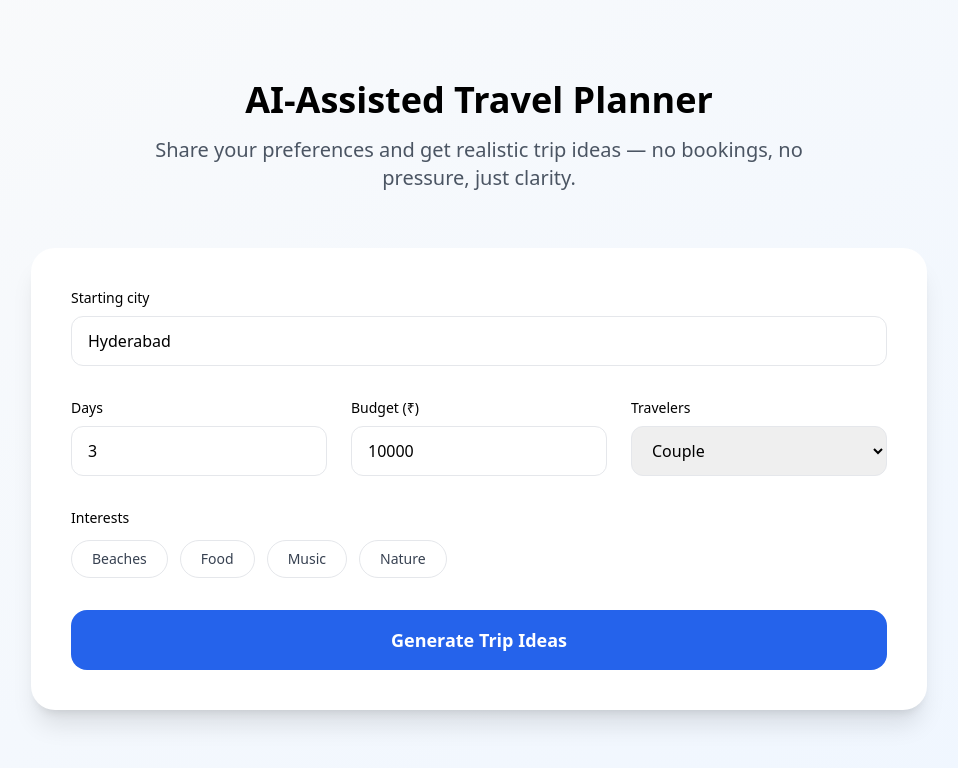
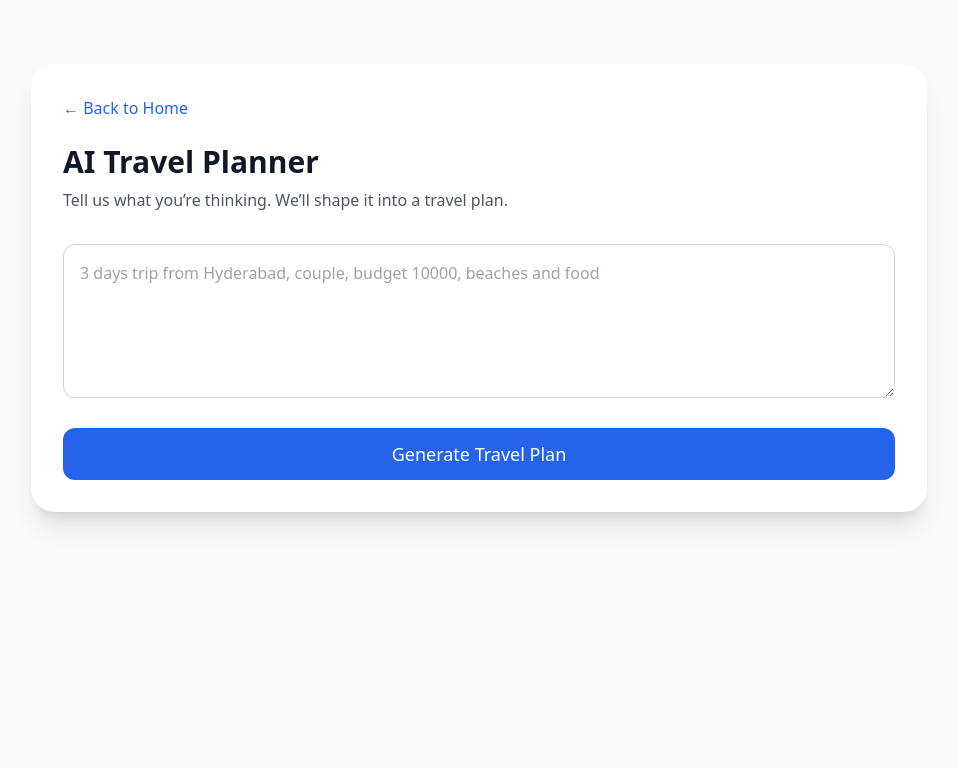
Before and after one commit to sudheercg/trippligo, a React (Vite) app: page /planner in a window 1280 px wide. Shown: the top 768 px of the page, without its empty margins (161-1119 px from the left). Built offline with nearby package versions, Linux system fonts and the light colour scheme.

Commit message:
Upgrade Planner.jsx with mock AI and back-to-home navigation

```diff
--- a/src/App.jsx
+++ b/src/App.jsx
@@ -46,9 +46,43 @@ export default function App() {
               </div>
 
               {/* Visual placeholder */}
-              <div className="flex justify-center">
-                <div className="w-96 h-96 rounded-3xl bg-gradient-to-br from-blue-100 to-blue-300 shadow-xl" />
-              </div>
+      <div className="w-96 h-96 rounded-3xl bg-gradient-to-br from-blue-600 via-blue-500 to-indigo-600 shadow-2xl p-8 flex flex-col justify-between text-white">
+
+  {/* Top */}
+  <div>
+    <span className="inline-block mb-4 px-4 py-1 rounded-full bg-white/20 text-sm tracking-wide">
+      Intelligent Travel Preview
+    </span>
+
+    <h3 className="text-3xl font-extrabold leading-tight mb-4">
+      What if planning<br />felt effortless?
+    </h3>
+
+    <p className="text-white/90 text-lg">
+      Describe your trip in one minute.
+      <br />
+      Get a thoughtful plan in seconds.
+    </p>
+  </div>
+
+  {/* Middle */}
+  <div className="mt-6 space-y-2 text-white/90 text-base">
+    <div>📍 Destination ideas</div>
+    <div>🗓️ Day-wise flow</div>
+    <div>💰 Budget-aware suggestions</div>
+    <div>🍴 Food & experiences</div>
+  </div>
+
+  {/* Bottom */}
+  <div className="border-t border-white/30 pt-4">
+    <p className="text-sm text-white/80">
+      No bookings. No ads.
+    </p>
+    <p className="font-semibold text-lg">
+      Just ideas worth considering.
+    </p>
+  </div>
+</div>
             </section>
 
             {/* Features */}
--- a/src/pages/Planner.jsx
+++ b/src/pages/Planner.jsx
@@ -1,170 +1,138 @@
-import { useState } from "react";
-import { generatePlan } from "../engine/plannerEngine";
+import { useState } from "react"
+import { Link } from "react-router-dom"
+import { getTravelPlan } from "../services/aiService"
 
 export default function Planner() {
-  const [form, setForm] = useState({
-    fromCity: "Hyderabad",
-    days: 3,
-    budget: 10000,
-    travelers: "couple",
-    interests: []
-  });
+  const [prompt, setPrompt] = useState("")
+  const [plan, setPlan] = useState(null)
+  const [message, setMessage] = useState("")
+  const [loading, setLoading] = useState(false)
 
-  const [plan, setPlan] = useState(null);
+  const handleSubmit = async () => {
+    if (!prompt.trim()) {
+      setMessage("Please describe your travel idea to get meaningful suggestions.")
+      setPlan(null)
+      return
+    }
 
-  function handleChange(e) {
-    const { name, value } = e.target;
-    setForm(prev => ({ ...prev, [name]: value }));
-  }
+    setLoading(true)
+    setMessage("")
+    setPlan(null)
 
-  function toggleInterest(interest) {
-    setForm(prev => ({
-      ...prev,
-      interests: prev.interests.includes(interest)
-        ? prev.interests.filter(i => i !== interest)
-        : [...prev.interests, interest]
-    }));
-  }
+    try {
+      const result = await getTravelPlan(prompt)
 
-  function handleSubmit(e) {
-    e.preventDefault();
-    setPlan(generatePlan(form));
+      if (result?.type !== "success") {
+        setMessage(result?.message || "Unable to generate plan.")
+      } else {
+        setPlan(result)
+      }
+    } catch {
+      setMessage("Something went wrong. Please try again.")
+    } finally {
+      setLoading(false)
+    }
   }
 
   return (
-    <div className="min-h-screen bg-gradient-to-br from-gray-50 to-blue-50 px-6 py-20">
-      <div className="max-w-4xl mx-auto">
+    <div className="min-h-screen bg-gray-50 px-6 py-16">
+      <div className="max-w-4xl mx-auto bg-white rounded-3xl shadow-xl p-8">
+
+        {/* Back Navigation */}
+        <Link
+          to="/"
+          className="inline-block mb-6 text-blue-600 hover:text-blue-700 font-medium"
+        >
+          ← Back to Home
+        </Link>
 
         {/* Header */}
-        <div className="text-center mb-14">
-          <h1 className="text-4xl font-extrabold mb-4">
-            AI-Assisted Travel Planner
-          </h1>
-          <p className="text-xl text-gray-600 max-w-2xl mx-auto">
-            Share your preferences and get realistic trip ideas —
-            no bookings, no pressure, just clarity.
-          </p>
-        </div>
+        <h1 className="text-3xl font-bold text-gray-900 mb-2">
+          AI Travel Planner
+        </h1>
+        <p className="text-gray-600 mb-8">
+          Tell us what you’re thinking. We’ll shape it into a travel plan.
+        </p>
 
-        {/* Planner Card */}
-        <div className="bg-white rounded-3xl shadow-xl p-10 mb-16">
-          <form onSubmit={handleSubmit} className="space-y-8">
+        {/* Input */}
+        <textarea
+          rows="5"
+          value={prompt}
+          onChange={(e) => setPrompt(e.target.value)}
+          placeholder="3 days trip from Hyderabad, couple, budget 10000, beaches and food"
+          className="w-full p-4 border border-gray-300 rounded-xl focus:ring-2 focus:ring-blue-500 focus:outline-none"
+        />
 
-            <div>
-              <label className="block text-sm font-medium mb-2">
-                Starting city
-              </label>
-              <input
-                name="fromCity"
-                value={form.fromCity}
-                onChange={handleChange}
-                className="w-full border rounded-xl px-4 py-3 focus:outline-none focus:ring-2 focus:ring-blue-500"
-              />
-            </div>
+        <button
+          onClick={handleSubmit}
+          disabled={loading}
+          className="mt-6 w-full bg-blue-600 text-white py-3 rounded-xl text-lg font-medium hover:bg-blue-700 transition disabled:opacity-60"
+        >
+          {loading ? "Analyzing your request..." : "Generate Travel Plan"}
+        </button>
 
-            <div className="grid md:grid-cols-3 gap-6">
-              <div>
-                <label className="block text-sm font-medium mb-2">
-                  Days
-                </label>
-                <input
-                  type="number"
-                  name="days"
-                  value={form.days}
-                  onChange={handleChange}
-                  className="w-full border rounded-xl px-4 py-3"
-                />
-              </div>
+        {/* Error / Info Message */}
+        {message && (
+          <div className="mt-6 bg-red-50 text-red-600 p-4 rounded-xl">
+            {message}
+          </div>
+        )}
 
-              <div>
-                <label className="block text-sm font-medium mb-2">
-                  Budget (₹)
-                </label>
-                <input
-                  type="number"
-                  name="budget"
-                  value={form.budget}
-                  onChange={handleChange}
-                  className="w-full border rounded-xl px-4 py-3"
-                />
-              </div>
+        {/* Result */}
+        {plan && (
+          <div className="mt-10 space-y-6">
 
-              <div>
-                <label className="block text-sm font-medium mb-2">
-                  Travelers
-                </label>
-                <select
-                  name="travelers"
-                  value={form.travelers}
-                  onChange={handleChange}
-                  className="w-full border rounded-xl px-4 py-3"
-                >
-                  <option value="solo">Solo</option>
-                  <option value="couple">Couple</option>
-                  <option value="family">Family</option>
-                  <option value="friends">Friends</option>
-                </select>
-              </div>
-            </div>
+            <Section title="🧭 Trip Overview">
+              {plan.overview || "Overview not available."}
+            </Section>
 
-            <div>
-              <label className="block text-sm font-medium mb-3">
-                Interests
-              </label>
-              <div className="flex flex-wrap gap-3">
-                {["beaches", "food", "music", "nature"].map(item => (
-                  <button
-                    type="button"
-                    key={item}
-                    onClick={() => toggleInterest(item)}
-                    className={`px-5 py-2 rounded-full border text-sm capitalize transition ${
-                      form.interests.includes(item)
-                        ? "bg-blue-600 text-white border-blue-600"
-                        : "bg-white text-gray-700 hover:border-gray-400"
-                    }`}
-                  >
-                    {item}
-                  </button>
-                ))}
-              </div>
-            </div>
+            <Section title="📍 Suggested Destinations">
+              {Array.isArray(plan.destinations) ? (
+                <ul className="list-disc pl-6 space-y-1">
+                  {plan.destinations.map((d, i) => (
+                    <li key={i}>{d}</li>
+                  ))}
+                </ul>
+              ) : (
+                <p>No destination suggestions available.</p>
+              )}
+            </Section>
 
-            <button
-              type="submit"
-              className="w-full py-4 rounded-2xl bg-blue-600 text-white text-lg font-semibold hover:bg-blue-700 transition"
-            >
-              Generate Trip Ideas
-            </button>
-          </form>
-        </div>
+            <Section title="🗓 Sample Itinerary">
+              {Array.isArray(plan.itinerary) ? (
+                <ul className="space-y-2">
+                  {plan.itinerary.map((day, i) => (
+                    <li key={i}>• {day}</li>
+                  ))}
+                </ul>
+              ) : (
+                <p>No itinerary details available.</p>
+              )}
+            </Section>
 
-        {/* Results */}
-        {plan && (
-          <div className="space-y-10">
-            <h2 className="text-3xl font-bold text-center">
-              Suggested Trips
-            </h2>
+            <Section title="💰 Budget Insight">
+              {plan.budget || "Budget estimate not available."}
+            </Section>
 
-            {plan.recommendations.map((item, index) => (
-              <div
-                key={index}
-                className="bg-white rounded-2xl shadow p-8"
-              >
-                <h3 className="text-2xl font-semibold mb-4">
-                  {item.destination}
-                </h3>
-                <p className="text-gray-700 leading-relaxed whitespace-pre-line">
-                  {item.summary.trim()}
-                </p>
-              </div>
-            ))}
+            <Section title="⚠️ Practical Tips">
+              {plan.tips || "No additional tips available."}
+            </Section>
 
-            <p className="text-sm text-gray-500 text-center max-w-3xl mx-auto">
-              {plan.disclaimer}
-            </p>
           </div>
         )}
       </div>
     </div>
-  );
+  )
 }
+
+/* Reusable Section Card */
+function Section({ title, children }) {
+  return (
+    <div className="bg-gray-50 border border-gray-200 rounded-2xl p-6">
+      <h3 className="text-xl font-semibold mb-3">{title}</h3>
+      <div className="text-gray-700 leading-relaxed">
+        {children}
+      </div>
+    </div>
+  )
+}
--- /dev/null
+++ b/src/services/aiService.js
@@ -0,0 +1,16 @@
+import { generateMockPlan } from "./mockAI"
+
+export async function getTravelPlan(prompt) {
+  // simulate network + AI thinking delay
+  await new Promise((res) => setTimeout(res, 800))
+
+  // basic validation
+  if (prompt.length < 10) {
+    return {
+      type: "error",
+      message: "Please provide a bit more detail for better suggestions."
+    }
+  }
+
+  return generateMockPlan(prompt)
+}
--- /dev/null
+++ b/src/services/mockAI.js
@@ -0,0 +1,64 @@
+export function generateMockPlan(prompt) {
+  const text = prompt.toLowerCase()
+
+  let destinations = []
+  let itinerary = []
+  let budget = ""
+  let tips = ""
+
+  if (text.includes("beach")) {
+    destinations = [
+      "Goa – Vibrant beaches, nightlife, food",
+      "Gokarna – Peaceful beaches and sunsets"
+    ]
+
+    itinerary = [
+      "Day 1: Travel, beach walk, seafood dinner",
+      "Day 2: Beach hopping, cafes, sunset view",
+      "Day 3: Leisure morning and return"
+    ]
+
+    budget = "₹9,000–₹12,000 per couple using train or bus travel."
+    tips = "Avoid peak weekends. South Goa and Gokarna are calmer."
+  }
+  else if (text.includes("hill") || text.includes("mountain")) {
+    destinations = [
+      "Coorg – Coffee plantations and waterfalls",
+      "Ooty – Cool climate and scenic views"
+    ]
+
+    itinerary = [
+      "Day 1: Travel and local exploration",
+      "Day 2: Nature walks, viewpoints, relaxed evening",
+      "Day 3: Leisure breakfast and return"
+    ]
+
+    budget = "₹8,000–₹11,000 per couple depending on stay choice."
+    tips = "Pack warm clothing and book stays close to town."
+  }
+  else {
+    destinations = [
+      "Hampi – History, culture, and landscapes",
+      "Pondicherry – Cafes, heritage streets, beaches"
+    ]
+
+    itinerary = [
+      "Day 1: Travel and local sightseeing",
+      "Day 2: Explore culture, food, and streets",
+      "Day 3: Relaxed morning and return"
+    ]
+
+    budget = "₹7,000–₹10,000 for a comfortable short trip."
+    tips = "Walkable towns save transport cost and time."
+  }
+
+  return {
+    type: "success",
+    overview:
+      "This plan is designed based on your interests, time, and budget, focusing on comfort and meaningful experiences.",
+    destinations,
+    itinerary,
+    budget,
+    tips
+  }
+}
```
